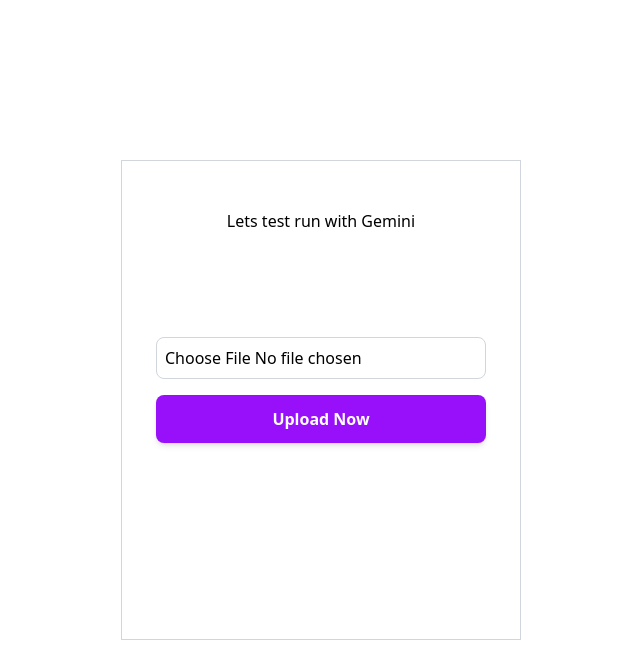
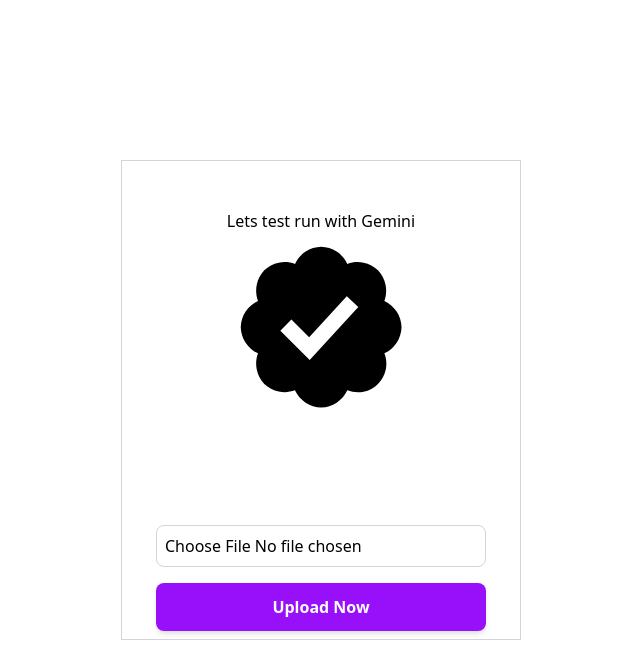
Before and after one commit to victusen/lbase, a plain HTML site: page frontend-code/index.html in a window 1280 px wide. Shown: the whole page, without its empty margins (319-959 px from the left). Drawn offline with nearby package versions, Linux system fonts and the light colour scheme.

Commit message:
Enhance index.html with new heading and icon
Added a new heading section with a verified account icon and improved structure.

```diff
--- a/frontend-code/index.html
+++ b/frontend-code/index.html
@@ -9,7 +9,16 @@
 </head>
 <body class="bg-white h-screen flex flex-col items-center justify-center text-black ">
     <div class="h-[60%] w-[400px] box-border py-12 border border-gray-300  flex flex-col items-center text-black bg-white">
-        <h2 class="text-black">Lets test run with Gemini <span><path d="M20.396 11c-.018-.646-.215-1.275-.57-1.816-.354-.54-.852-.972-1.438-1.246.223-.607.27-1.264.14-1.897-.131-.634-.437-1.218-.882-1.687-.47-.445-1.053-.75-1.687-.882-.633-.13-1.29-.083-1.897.14-.273-.587-.704-1.086-1.245-1.44S11.647 1.62 11 1.604c-.646.017-1.273.213-1.813.568s-.969.854-1.24 1.44c-.608-.223-1.267-.272-1.902-.14-.635.13-1.22.436-1.69.882-.445.47-.749 1.055-.878 1.688-.13.633-.08 1.29.144 1.896-.587.274-1.087.705-1.443 1.245-.356.54-.555 1.17-.574 1.817.02.647.218 1.276.574 1.817.356.54.856.972 1.443 1.245-.224.606-.274 1.263-.144 1.896.13.634.433 1.218.877 1.688.47.443 1.054.747 1.687.878.633.132 1.29.084 1.897-.136.274.586.705 1.084 1.246 1.439.54.354 1.17.551 1.816.569.647-.016 1.276-.213 1.817-.567s.972-.854 1.245-1.44c.604.239 1.266.296 1.903.164.636-.132 1.22-.447 1.68-.907.46-.46.776-1.044.908-1.681s.075-1.299-.165-1.903c.586-.274 1.084-.705 1.439-1.246.354-.54.551-1.17.569-1.816zM9.662 14.85l-3.429-3.428 1.293-1.302 2.072 2.072 4.4-4.794 1.347 1.246z"></path></span></h2>
+        <div class="heading-text ">
+            <h2 class="text-black">Lets test run with Gemini</h2>
+            <span class="css-1jxf684 r-bcqeeo r-1ttztb7 r-qvutc0 r-poiln3 r-1awozwy r-xoduu5">
+                <svg viewBox="0 0 22 22" aria-label="Verified account" role="img" class="r-4qtqp9 r-yyyyoo r-1xvli5t r-bnwqim r-lrvibr r-m6rgpd r-1cvl2hr r-f9ja8p r-og9te1 r-3t4u6i" data-testid="icon-verified">
+                    <g>
+                        <path d="M20.396 11c-.018-.646-.215-1.275-.57-1.816-.354-.54-.852-.972-1.438-1.246.223-.607.27-1.264.14-1.897-.131-.634-.437-1.218-.882-1.687-.47-.445-1.053-.75-1.687-.882-.633-.13-1.29-.083-1.897.14-.273-.587-.704-1.086-1.245-1.44S11.647 1.62 11 1.604c-.646.017-1.273.213-1.813.568s-.969.854-1.24 1.44c-.608-.223-1.267-.272-1.902-.14-.635.13-1.22.436-1.69.882-.445.47-.749 1.055-.878 1.688-.13.633-.08 1.29.144 1.896-.587.274-1.087.705-1.443 1.245-.356.54-.555 1.17-.574 1.817.02.647.218 1.276.574 1.817.356.54.856.972 1.443 1.245-.224.606-.274 1.263-.144 1.896.13.634.433 1.218.877 1.688.47.443 1.054.747 1.687.878.633.132 1.29.084 1.897-.136.274.586.705 1.084 1.246 1.439.54.354 1.17.551 1.816.569.647-.016 1.276-.213 1.817-.567s.972-.854 1.245-1.44c.604.239 1.266.296 1.903.164.636-.132 1.22-.447 1.68-.907.46-.46.776-1.044.908-1.681s.075-1.299-.165-1.903c.586-.274 1.084-.705 1.439-1.246.354-.54.551-1.17.569-1.816zM9.662 14.85l-3.429-3.428 1.293-1.302 2.072 2.072 4.4-4.794 1.347 1.246z"></path>
+                    </g>
+                </svg>
+            </span>
+        </div>
 
         <div class=" flex flex-col justify-center border-gray-300 rounded-lg p-2 mt-20  ">
             <input type="file" name="file" id="file" class="border border-gray-300 rounded-lg p-2 mt-4  ">
```
